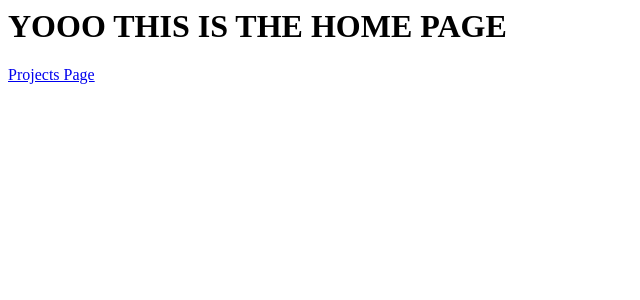
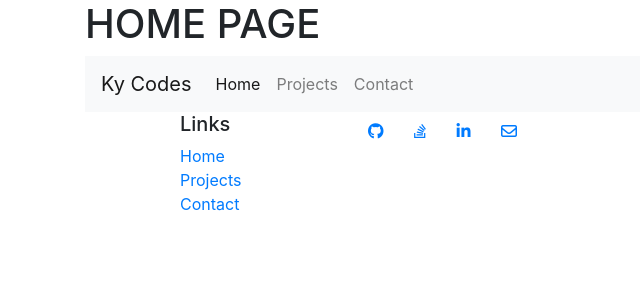
Before and after one commit to supersowbow/updatedPortfolio, a Django app: page / in a window 1280 px wide. Shown: the top 300 px of the page, without its empty margins (0-640 px from the left). Run offline with Django 3.2, Linux system fonts and the light colour scheme; some libraries are stand-ins or nearby versions.

Commit message:
webpages setup

```diff
--- a/mysite/mysite/settings.py
+++ b/mysite/mysite/settings.py
@@ -20,7 +20,7 @@ BASE_DIR = os.path.dirname(os.path.dirname(os.path.abspath(__file__)))
 # See https://docs.djangoproject.com/en/1.11/howto/deployment/checklist/
 
 # SECURITY WARNING: keep the secret key used in production secret!
-SECRET_KEY = '7oaw%eeql2569%d0o#x6k+16zrsmn9w)_t9rwt-g1heg*9+--f'
+
 
 # SECURITY WARNING: don't run with debug turned on in production!
 DEBUG = True
--- a/mysite/portfolio/templates/portfolio/base.html
+++ b/mysite/portfolio/templates/portfolio/base.html
@@ -0,0 +1,54 @@
+<!doctype html>
+<html lang="en">
+  <head>
+    <title>Ky Codes</title>
+    <!-- Required meta tags -->
+    <meta charset="utf-8">
+    <meta name="viewport" content="width=device-width, initial-scale=1, shrink-to-fit=no">
+
+    <!-- Font Awesome -->
+    <script src="https://use.fontawesome.com/7413c1521f.js"></script>
+
+    <!-- Bootstrap CSS -->
+    <link rel="stylesheet" href="https://maxcdn.bootstrapcdn.com/bootstrap/4.0.0-beta.2/css/bootstrap.min.css" integrity="sha384-PsH8R72JQ3SOdhVi3uxftmaW6Vc51MKb0q5P2rRUpPvrszuE4W1povHYgTpBfshb" crossorigin="anonymous">
+  </head>
+    <body>
+
+      <div class="container">
+        <div class="row">
+          <div class="col-12">
+            {% block content %}
+            {% endblock %}
+          </div>
+        </div>
+      </div>
+
+<!-- Below is the Footer -->
+    <footer class="footer">
+        <div class="container">
+            <div class="row">
+                <div class="col-5 offset-1 col-sm-2">
+                    <h5>Links</h5>
+                    <ul class="list-unstyled">
+                        <li><a href="#">Home</a></li>
+                        <li><a href="#">Projects</a></li>
+                        <li><a href="#">Contact</a></li>
+                    </ul>
+                </div>
+            <div style="text-align:center">
+              <a class="btn btn-social-icon btn-github" href="https://github.com/supersowbow"><i class="fa fa-github"></i></a>
+              <a class="btn btn-social-icon btn-stack-overflow" href="https://stackoverflow.com/users/8697898/k-bow?tab=profile"><i class="fa fa-stack-overflow "></i></a>
+              <a class="btn btn-social-icon btn-linkedin" href="https://www.linkedin.com/in/kyla-bowers-876611152/"><i class="fa fa-linkedin"></i></a>
+              <a class="btn btn-social-icon" href="mailto:"><i class="fa fa-envelope-o"></i></a>
+            </div>
+           </div>
+        </div>
+    </footer>
+
+      <!-- Optional JavaScript -->
+      <!-- jQuery first, then Popper.js, then Bootstrap JS -->
+      <script src="https://code.jquery.com/jquery-3.2.1.slim.min.js" integrity="sha384-KJ3o2DKtIkvYIK3UENzmM7KCkRr/rE9/Qpg6aAZGJwFDMVNA/GpGFF93hXpG5KkN" crossorigin="anonymous"></script>
+      <script src="https://cdnjs.cloudflare.com/ajax/libs/popper.js/1.12.3/umd/popper.min.js" integrity="sha384-vFJXuSJphROIrBnz7yo7oB41mKfc8JzQZiCq4NCceLEaO4IHwicKwpJf9c9IpFgh" crossorigin="anonymous"></script>
+      <script src="https://maxcdn.bootstrapcdn.com/bootstrap/4.0.0-beta.2/js/bootstrap.min.js" integrity="sha384-alpBpkh1PFOepccYVYDB4do5UnbKysX5WZXm3XxPqe5iKTfUKjNkCk9SaVuEZflJ" crossorigin="anonymous"></script>
+    </body>
+</html>
--- a/mysite/portfolio/templates/portfolio/index.html
+++ b/mysite/portfolio/templates/portfolio/index.html
@@ -1,4 +1,23 @@
-<h1>YOOO THIS IS THE HOME PAGE</h1>
-<p>
-  <a href="{% url 'projects:projects' %}">Projects Page</a>
-</p>
+{% extends 'portfolio/base.html' %}
+{% load staticfiles %}
+
+{% block content %}
+
+<h1>HOME PAGE</h1>
+
+<!-- Navigation Bar -->
+<nav class="navbar navbar-expand-lg navbar-light bg-light">
+  <a class="navbar-brand" href="#">Ky Codes</a>
+  <button class="navbar-toggler" type="button" data-toggle="collapse" data-target="#navbarNavAltMarkup" aria-controls="navbarNavAltMarkup" aria-expanded="false" aria-label="Toggle navigation">
+    <span class="navbar-toggler-icon"></span>
+  </button>
+    <div class="collapse navbar-collapse" id="navbarNavAltMarkup">
+      <div class="navbar-nav">
+        <a class="nav-item nav-link active" href="#">Home<span class="sr-only">(current)</span></a>
+        <a class="nav-item nav-link" href="{% url 'projects:projects' %}">Projects</a>
+        <a class="nav-item nav-link" href="#">Contact</a>
+      </div>
+    </div>
+</nav>
+
+{% endblock %}
--- a/mysite/portfolio/urls.py
+++ b/mysite/portfolio/urls.py
@@ -9,4 +9,5 @@ urlpatterns = [
 
     #Projects Page
     url(r'^projects/$', views.projects, name='projects'),
+
 ]
```
Also changed, not shown: mysite/portfolio/templates/portfolio/projects.html (+22 -4 lines).
